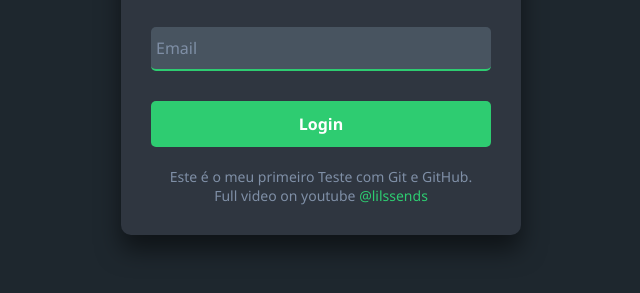
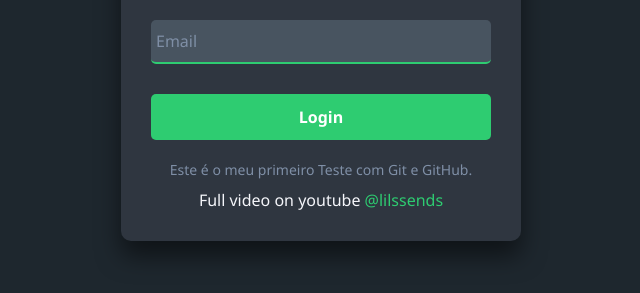
Before and after one commit to lilssends/meu-primeiro-repo, a plain HTML site: page index.html in a window 1280 px wide. Shown: the part 365-658 px from the top of the page, without its empty margins (319-959 px from the left). Drawn offline with Linux system fonts and the light colour scheme.

Commit message:
Atualização do CSS

```diff
--- a/index.html
+++ b/index.html
@@ -3,7 +3,7 @@
 <head>
     <meta charset="UTF-8">
     <meta name="viewport" content="width=device-width, initial-scale=1.0">
-    <title>Tela de Login - MZCode01</title>
+    <title>Tela de Login - Lilssen Kleber</title>
     <style>
         * {
             margin: 0;
@@ -20,6 +20,13 @@
             align-items: center;
             min-height: 100vh;
             padding: 20px;
+        }
+
+        .paragrafo {
+            color: #f5f6fa;
+            font-size: 16px;
+            text-align: center;
+            margin-top: 10px;
         }
 
         .container {
@@ -161,7 +168,7 @@
 
         <div class="footer">
             <p>Este é o meu primeiro Teste com Git e GitHub.</p>
-            <p>Full video on youtube <a href="#">@lilssends</a></p>
+            <p class="paragrafo">Full video on youtube <a href="#">@lilssends</a></p>
         </div>
     </div>
 </body>
```
